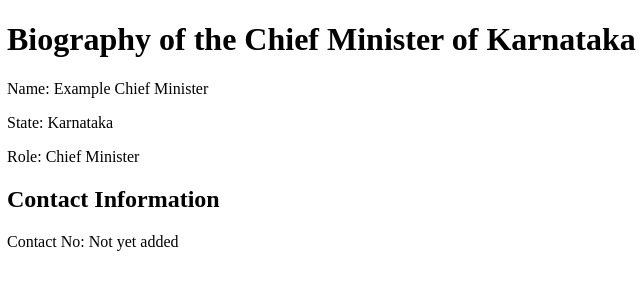
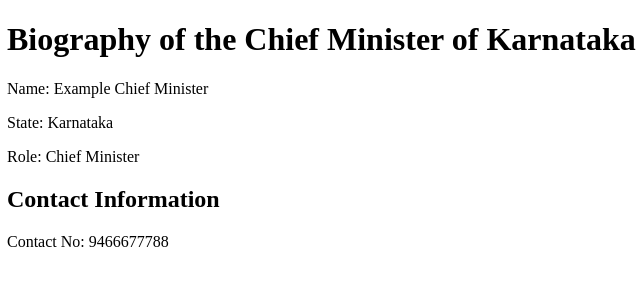
Before and after one commit to Meherangel23/Merge-conflict, a plain HTML site: page index.html in a window 1280 px wide. Shown: the full height of the page, 1-641 px from the left. Drawn offline with Linux system fonts and the light colour scheme.

Commit message:
Pooja: Add contact number

```diff
--- a/index.html
+++ b/index.html
@@ -10,6 +10,6 @@
     <p>Role: Chief Minister</p>
 
     <h2>Contact Information</h2>
-    <p>Contact No: Not yet added</p>
+    <p>Contact No: 9466677788</p>
 </body>
 </html>
```
